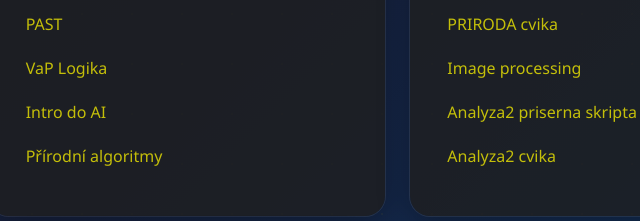
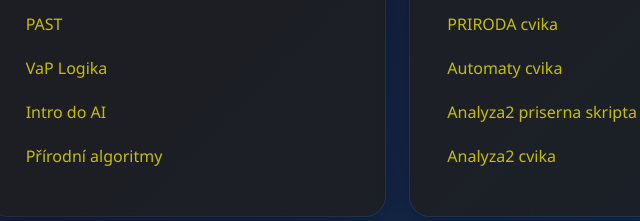
Before and after one commit to PetaJezek/PetaJezek.github.io, a plain HTML site: page index.html in a window 1280 px wide. Shown: the part 356-577 px from the top of the page, 453-1093 px from the left. Drawn offline with Linux system fonts and the light colour scheme.

```diff
--- a/index.html
+++ b/index.html
@@ -286,7 +286,7 @@
                 <ul>
                     <li><a href="https://ufallab.ms.mff.cuni.cz/~papacek/past1/skupina12_20/" target="_blank">PAST cvika</a></li>
                     <li><a href="https://kam.mff.cuni.cz/~lorenc/teach/25-26/PIA/pia.html" target="_blank">PRIRODA cvika</a></li>
-                    <li><a href="https://zoi.utia.cas.cz/index.php/teaching/lecture-courses/npgr002" target="_blank">Image processing</a></li>
+                    <li><a href="https://jbulin.github.io/teaching/spring/ntin071/cviceni/" target="_blank">Automaty cvika</a></li>
                     <li><a href="https://kam.mff.cuni.cz/~pultr/" target="_blank">Analyza2 priserna skripta</a></li>
                     <li><a href="https://ufal.mff.cuni.cz/courses/nmai054" target="_blank">Analyza2 cvika</a></li>
                 </ul>
```
